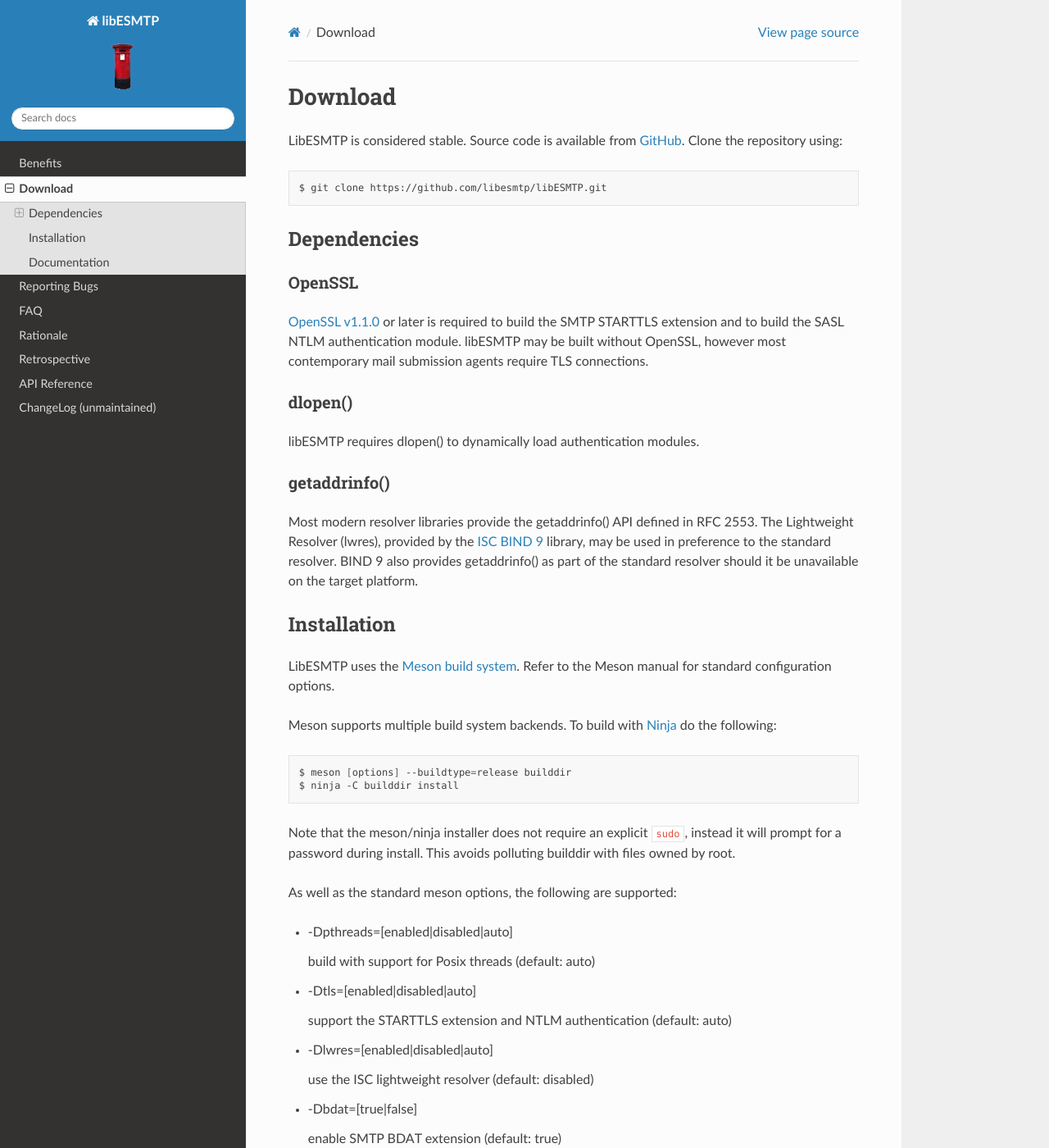
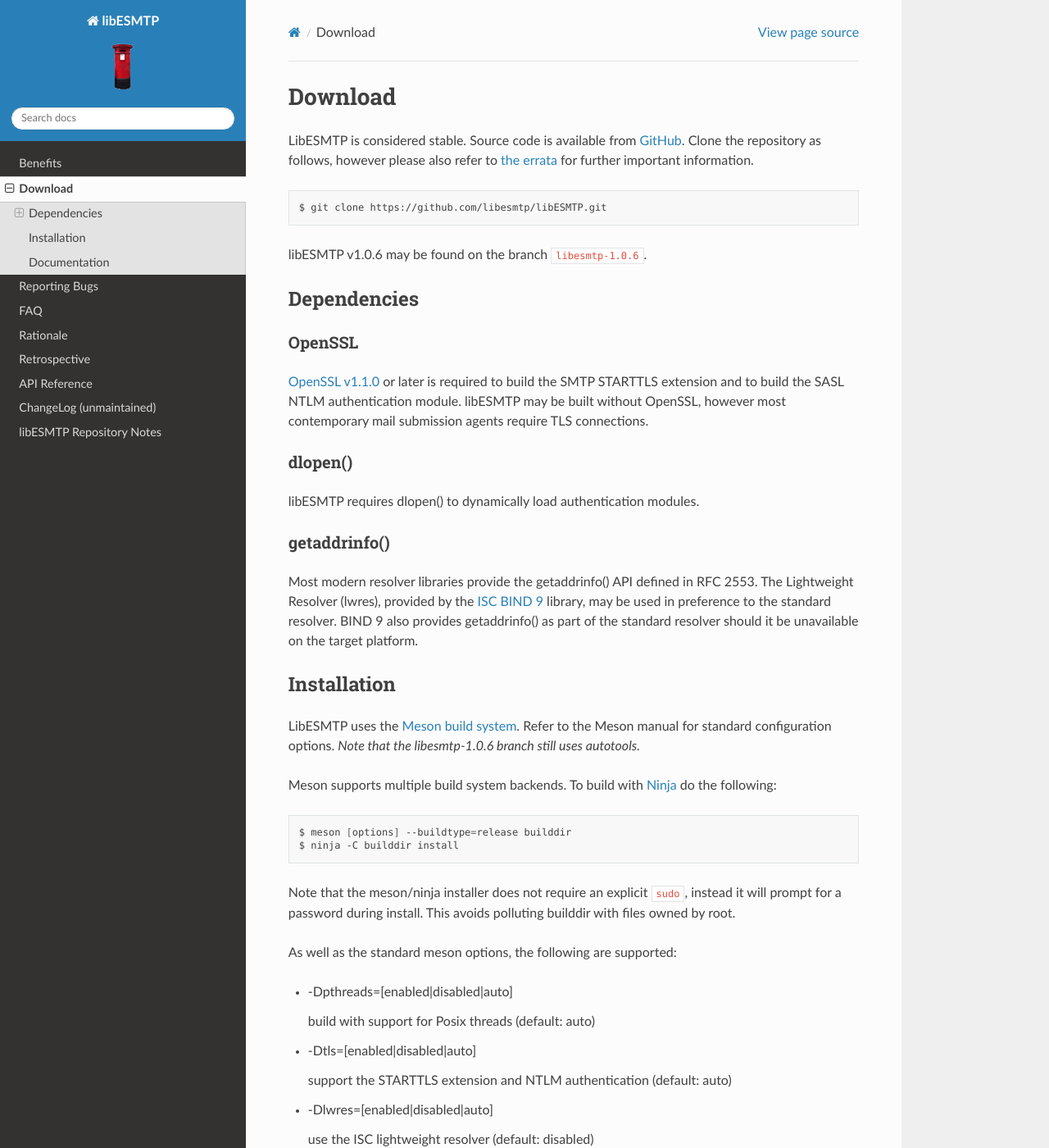
Before and after one commit to libesmtp/libESMTP, a Sphinx documentation site: the page built from docs/download.md, in a window 1280 px wide and 1400 px high. Shown: the whole window at 82% size. Built offline with Sphinx 7.4.7 and the Read the Docs theme 2.0.0, drawn with Linux system fonts in a browser that asks for light colours; pages that are not in the unit, such as notebooks, are missing from menus.

Commit message:
Update website for repository issues.

````diff
--- a/docs/conf.py
+++ b/docs/conf.py
@@ -26,7 +26,7 @@
 # The short X.Y version
 version = ''
 # The full version, including alpha/beta/rc tags
-release = '1.0.7'
+release = '1.0.6'
 
 
 # -- General configuration ---------------------------------------------------
@@ -42,6 +42,7 @@
     'recommonmark',
     'sphinx.ext.githubpages',
     'sphinx_rtd_theme',
+    #'sphinx_typo3_theme',
 ]
 
 # Add any paths that contain templates here, relative to this directory.
@@ -77,7 +78,9 @@
 # The theme to use for HTML and HTML Help pages.  See the documentation for
 # a list of builtin themes.
 #
+htmml_theme = 'nature'
 html_theme = 'sphinx_rtd_theme'
+#html_theme = 'sphinx_typo3_theme'
 
 # Theme options are theme-specific and customize the look and feel of a theme
 # further.  For a list of options available for each theme, see the
--- a/docs/download.md
+++ b/docs/download.md
@@ -2,11 +2,14 @@
 
 LibESMTP is considered stable.  Source code is available from
 [GitHub](https://github.com/libesmtp/libESMTP).
-Clone the repository using:
+Clone the repository as follows, however please also refer to
+[the errata](errata.md) for further important information.
 
 ``` sh
 $ git clone https://github.com/libesmtp/libESMTP.git
 ```
+
+libESMTP v1.0.6 may be found on the branch `libesmtp-1.0.6`.
 
 ## Dependencies
 
@@ -34,6 +37,7 @@
 LibESMTP uses the
 [Meson build system](https://mesonbuild.com/Getting-meson.html).
 Refer to the Meson manual for standard configuration options.
+*Note that the libesmtp-1.0.6 branch still uses autotools.*
 
 Meson supports multiple build system backends.  To build with
 [Ninja](https://ninja-build.org/) do the following:
--- a/docs/index.rst
+++ b/docs/index.rst
@@ -40,6 +40,7 @@
    :hidden:
 
    ChangeLog
+   errata
 
 Indices and tables
 ------------------
````
Also changed, not shown: docs/errata.md (added, +68 -0 lines).
